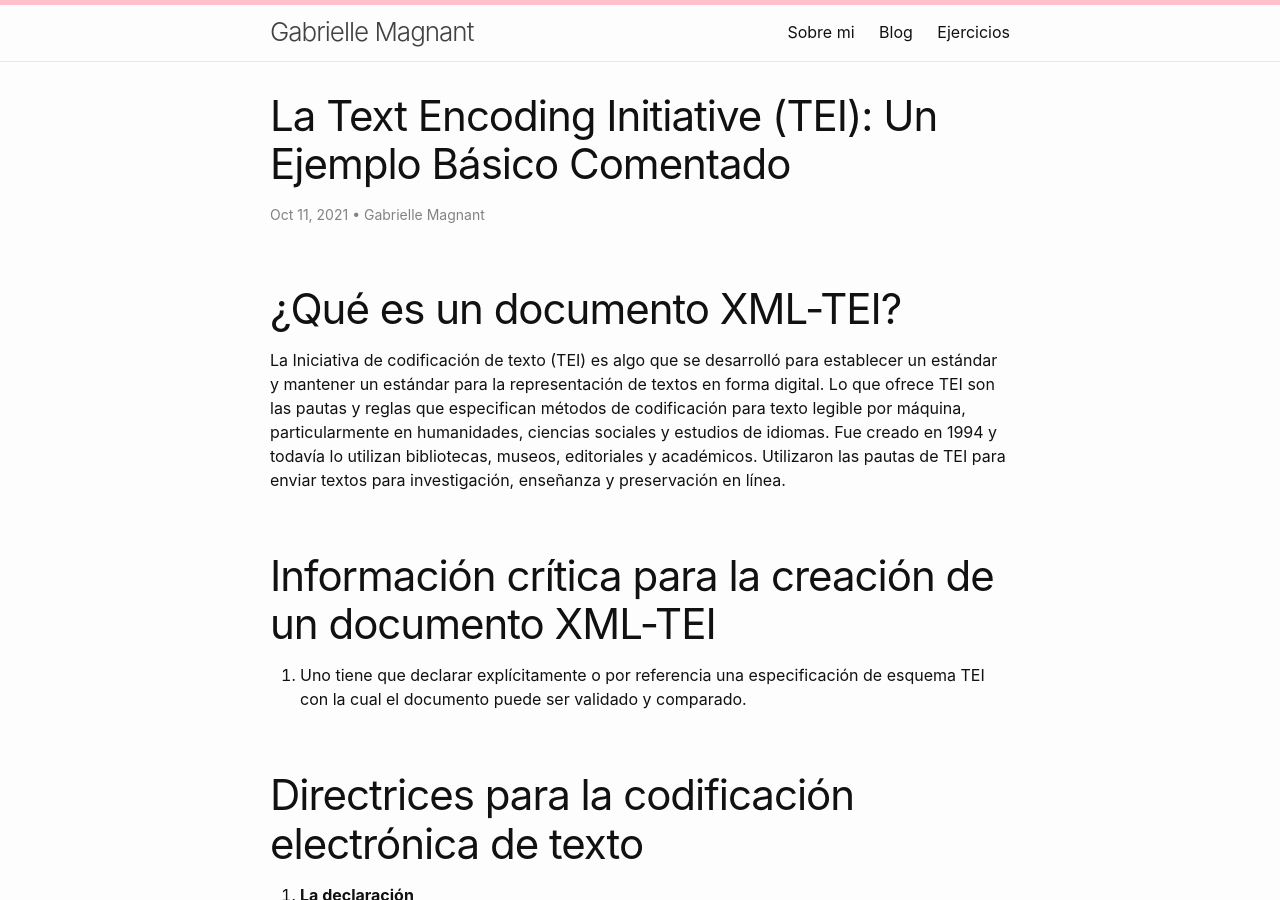
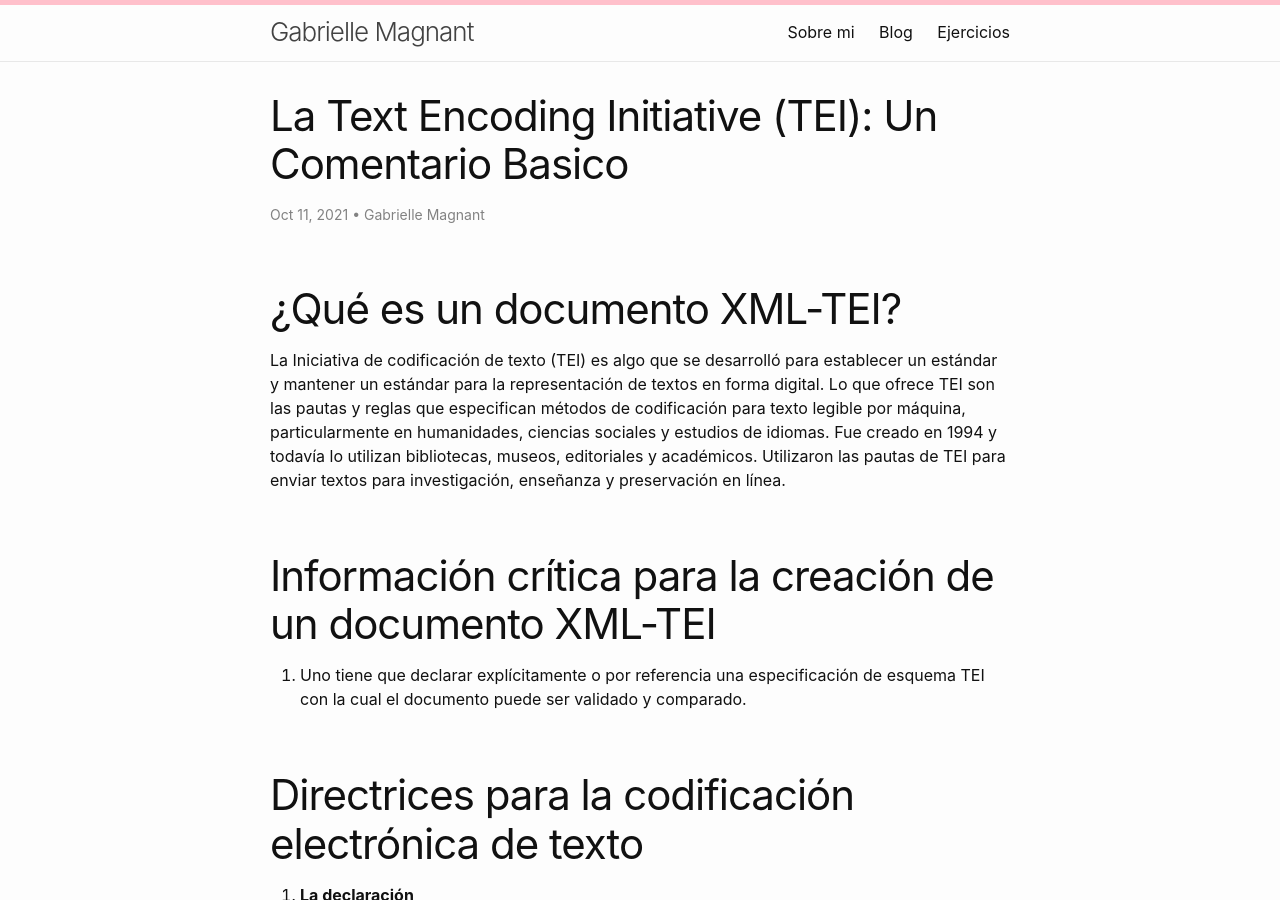
Before and after one commit to gmagnant00/gmagnant00.github.io, a Jekyll site: the page built from _posts/2021-10-11-commentario-de-TEI.md, in a window 1280 px wide and 900 px high. Built offline with Jekyll 4.4.1, drawn with Linux system fonts in a browser that asks for light colours.

Commit message:
Update 2021-10-11-commentario-de-TEI.md

```diff
--- a/_posts/2021-10-11-commentario-de-TEI.md
+++ b/_posts/2021-10-11-commentario-de-TEI.md
@@ -1,6 +1,6 @@
 ---
 layout: post
-title: "La Text Encoding Initiative (TEI): Un Ejemplo Básico Comentado"
+title: "La Text Encoding Initiative (TEI): Un Comentario Basico"
 date: 2021-10-11
 author: Gabrielle Magnant
 ---
```
